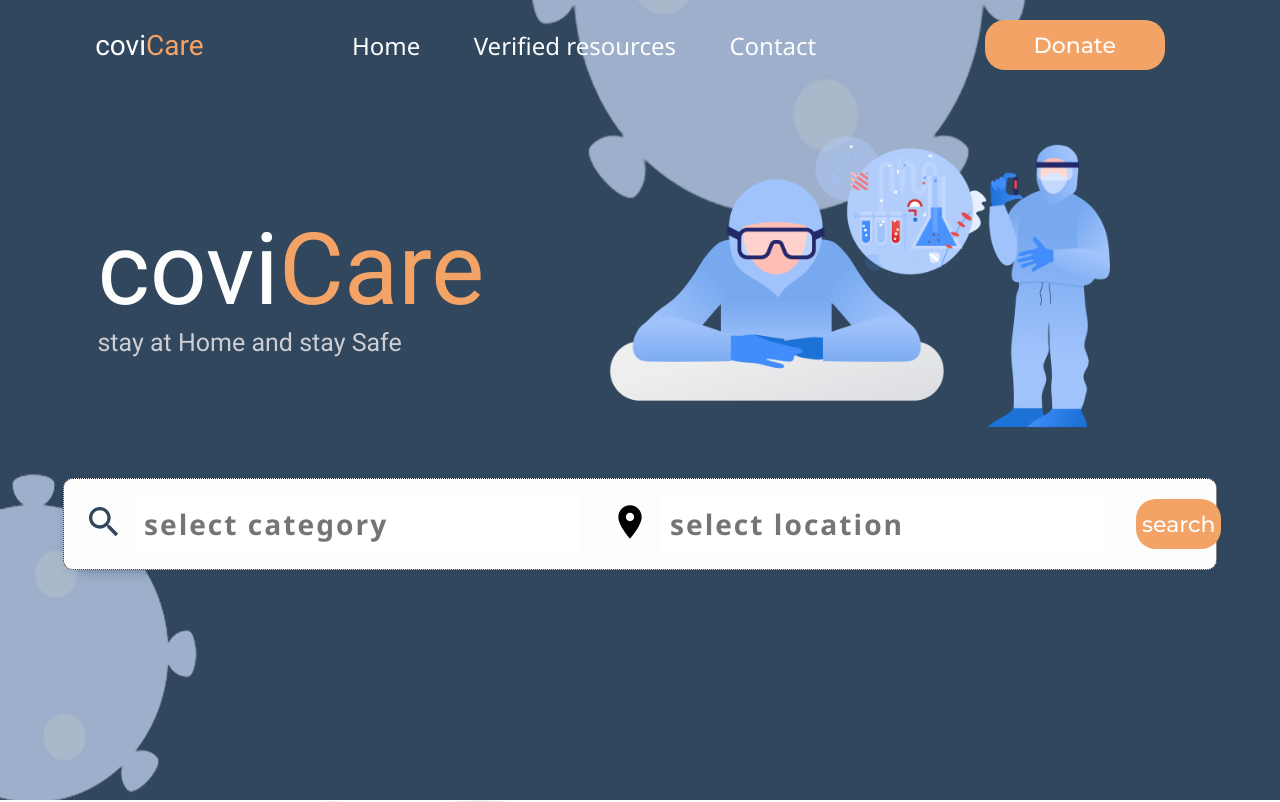
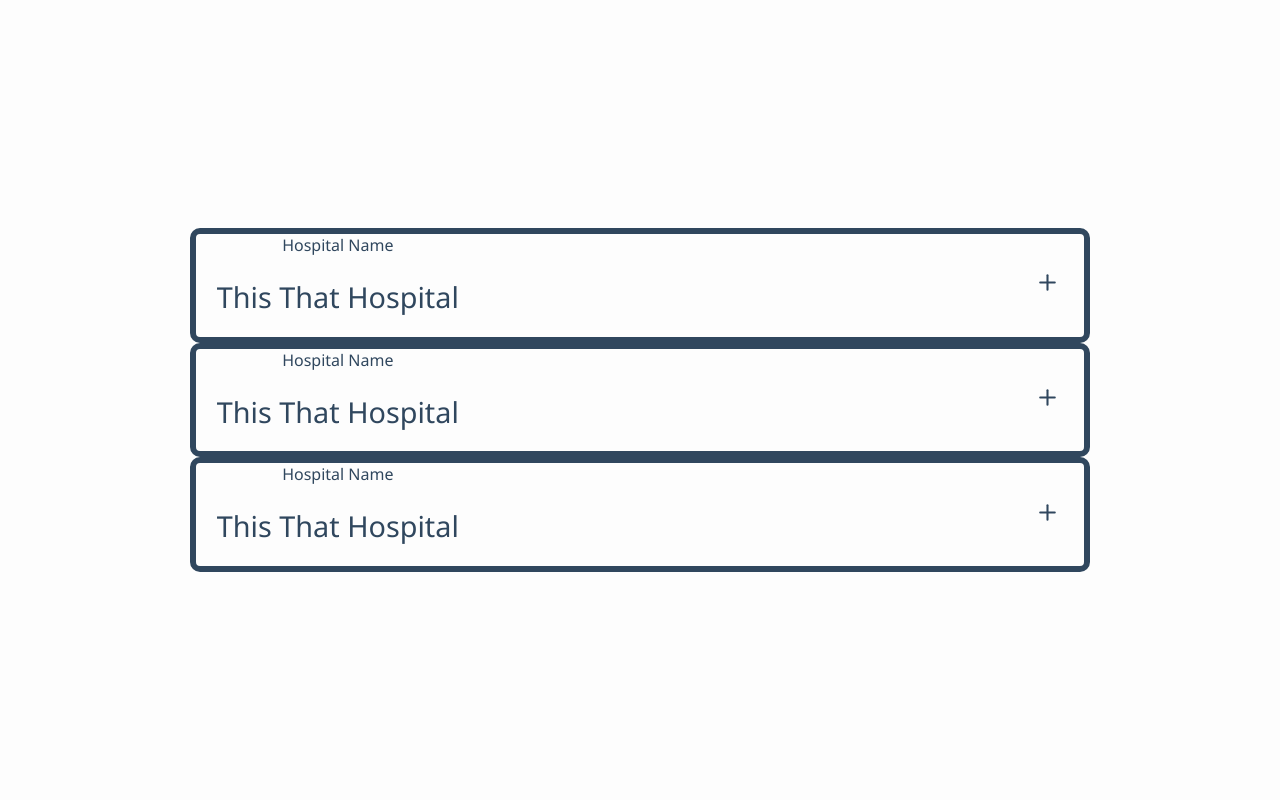
Before and after one commit to CovAssist/CoviHelp-client, a React (Create React App) app: page /list in a window 1280 px wide. Shown: the top 802 px of the page. Built offline with nearby package versions, Linux system fonts and the light colour scheme.

Commit message:
Accordion

```diff
--- a/package.json
+++ b/package.json
@@ -9,8 +9,10 @@
     "@testing-library/user-event": "^12.1.10",
     "react": "^17.0.2",
     "react-dom": "^17.0.2",
+    "react-icons": "^4.2.0",
     "react-router-dom": "^5.2.0",
     "react-scripts": "4.0.3",
+    "styled-components": "^5.3.0",
     "web-vitals": "^1.0.1"
   },
   "scripts": {
--- a/src/App.js
+++ b/src/App.js
@@ -2,6 +2,7 @@ import './App.css';
 import { useState } from 'react';
 import { BrowserRouter as Router, Switch, Route } from 'react-router-dom';
 import Disclaimer from './components/Disclaimer/Disclaimer';
+import List from './components/List/List';
 
 import VaccantBed from './pages/VaccantBed/VaccantBed';
 import LandingPage from './pages/LandingPage/LandingPage';
@@ -23,6 +24,9 @@ const App = () => {
           <Route path="/bed">
             <VaccantBed />
           </Route>
+          <Route path="/list">
+            <List />
+          </Route>
           <Route path="/">
             <LandingPage />
           </Route>
--- a/src/components/List/List.css
+++ b/src/components/List/List.css
@@ -0,0 +1,45 @@
+* {
+    box-sizing: border-box;
+    margin: 0;
+    padding: 0;
+}
+
+.accordionSection {
+    display: flex;
+    flex-direction: column;
+    align-items: center;
+    justify-content: center;
+    position: relative;
+    height: 100vh;
+    background-color: var(--color-white);
+}
+
+.container {
+    position: absolute;
+    top: 30%;
+    box-shadow: 2px 10px 35px 1px rgba(153, 153, 153, 0.3);
+    background-color: transparent;
+}
+
+.wrap {
+    background: transparent;
+    border: solid 6px #30475e;
+    border-radius: 10px;
+    color: #30475e;
+    display: flex;
+    justify-content: space-between;
+    align-items: center;
+    width: 900px;
+    text-align: center;
+    cursor: pointer;
+    font-family: 'Segoe UI', Tahoma, Geneva, Verdana, sans-serif;
+}
+
+.headName {
+    padding: 1.3rem;
+    font-size: 1.8rem;
+}
+
+span {
+    margin-right: 1.5rem;
+}
--- a/src/components/List/List.js
+++ b/src/components/List/List.js
@@ -1,8 +1,125 @@
-import React from 'react';
+import React, { useState } from 'react';
+import { ListItems } from './ListItems';
+import styled from 'styled-components';
+import { IconContext } from 'react-icons';
+import { FiPlus, FiMinus } from 'react-icons/fi';
 import './List.css';
 
-function List() {
-  return <div></div>;
-}
+const AccordionSection = styled.div`
+  ${
+    '' /* display: flex;
+  flex-direction: column;
+  align-items: center;
+  justify-content: center;
+  position: relative;
+  height: 100vh;
+  background: #fff; */
+  }
+`;
 
-export default List;
+const Container = styled.div`
+  ${
+    '' /* position: absolute;
+  top: 30%;
+  box-shadow: 2px 10px 35px 1px rgba(153, 153, 153, 0.3); */
+  }
+`;
+
+const Wrap = styled.div`
+  ${
+    '' /* background: #272727;
+  color: #fff;
+  display: flex;
+  justify-content: space-between;
+  align-items: center;
+  width: 100%;
+  text-align: center;
+  cursor: pointer;
+  .headName {
+    padding: 2rem;
+    font-size: 2rem;
+  }
+  span {
+    margin-right: 1.5rem;
+  } */
+  }
+`;
+
+const Dropdown = styled.div`
+  background: #30475e;
+  color: #fdfdfd;
+  width: 100%;
+  height: auto;
+  display: flex;
+  flex-direction: column;
+  justify-content: center;
+  align-items: center;
+  border-bottom: 1px solid #30475e;
+  border-top: 1px solid #30475e;
+  border-radius: 10px;
+  p {
+    font-size: 1.3rem;
+  }
+`;
+
+const Accordion = () => {
+  const [clicked, setClicked] = useState(false);
+
+  const toggle = (index) => {
+    if (clicked === index) {
+      //if clicked question is already active, then close it
+      return setClicked(null);
+    }
+
+    setClicked(index);
+  };
+
+  return (
+    <IconContext.Provider value={{ color: '#30475e', size: '25px' }}>
+      <AccordionSection className="accordionSection">
+        <Container className="conatiner">
+          {ListItems.map((item, index) => {
+            return (
+              <>
+                <Wrap className="wrap" onClick={() => toggle(index)} key={index}>
+                  <div className="title">
+                    {' '}
+                    <div className="headTitle">Hospital Name</div>
+                    <div className="headName">{item.hospital}</div>
+                  </div>
+                  <span>{clicked === index ? <FiMinus /> : <FiPlus />}</span>
+                </Wrap>
+                {clicked === index ? (
+                  <Dropdown classname="dropdown">
+                    <div className="sub">
+                      {' '}
+                      <div className="subTitle">Hospital Name</div>
+                      <p className="subname">{item.lastVerified}</p>
+                    </div>
+                    <div className="sub">
+                      {' '}
+                      <div className="subTitle">Hospital Name</div>
+                      <p className="subname">{item.address}</p>
+                    </div>
+                    <div className="sub">
+                      {' '}
+                      <div className="subTitle">Hospital Name</div>
+                      <p className="subname">{item.phone}</p>
+                    </div>
+                    <div className="sub">
+                      {' '}
+                      <div className="subTitle">Hospital Name</div>
+                      <p className="subname">{item.details}</p>
+                    </div>
+                  </Dropdown>
+                ) : null}
+              </>
+            );
+          })}
+        </Container>
+      </AccordionSection>
+    </IconContext.Provider>
+  );
+};
+
+export default Accordion;
--- /dev/null
+++ b/src/components/List/ListItems.js
@@ -0,0 +1,23 @@
+export const ListItems = [
+  {
+    hospital: 'This That Hospital',
+    lastVerified: '17 May 2021',
+    address: 'What do you call a dog magician',
+    phone: '+91 000 000 0000',
+    details: 'What do you call a dog magician',
+  },
+  {
+    hospital: 'This That Hospital',
+    lastVerified: '17 May 2021',
+    address: 'What do you call a dog magician',
+    phone: '+91 000 000 0000',
+    details: 'What do you call a dog magician',
+  },
+  {
+    hospital: 'This That Hospital',
+    lastVerified: '17 May 2021',
+    address: 'What do you call a dog magician',
+    phone: '+91 000 000 0000',
+    details: 'What do you call a dog magician',
+  },
+];
--- a/src/pages/LandingPage/LandingPage.css
+++ b/src/pages/LandingPage/LandingPage.css
@@ -1,3 +1,7 @@
 .first {
     margin-bottom: 30px;
 }
+
+.landing {
+    overflow-x: hidden;
+}
```
Also changed, not shown: 2 other files (tests, documents, lock files or other folders).
